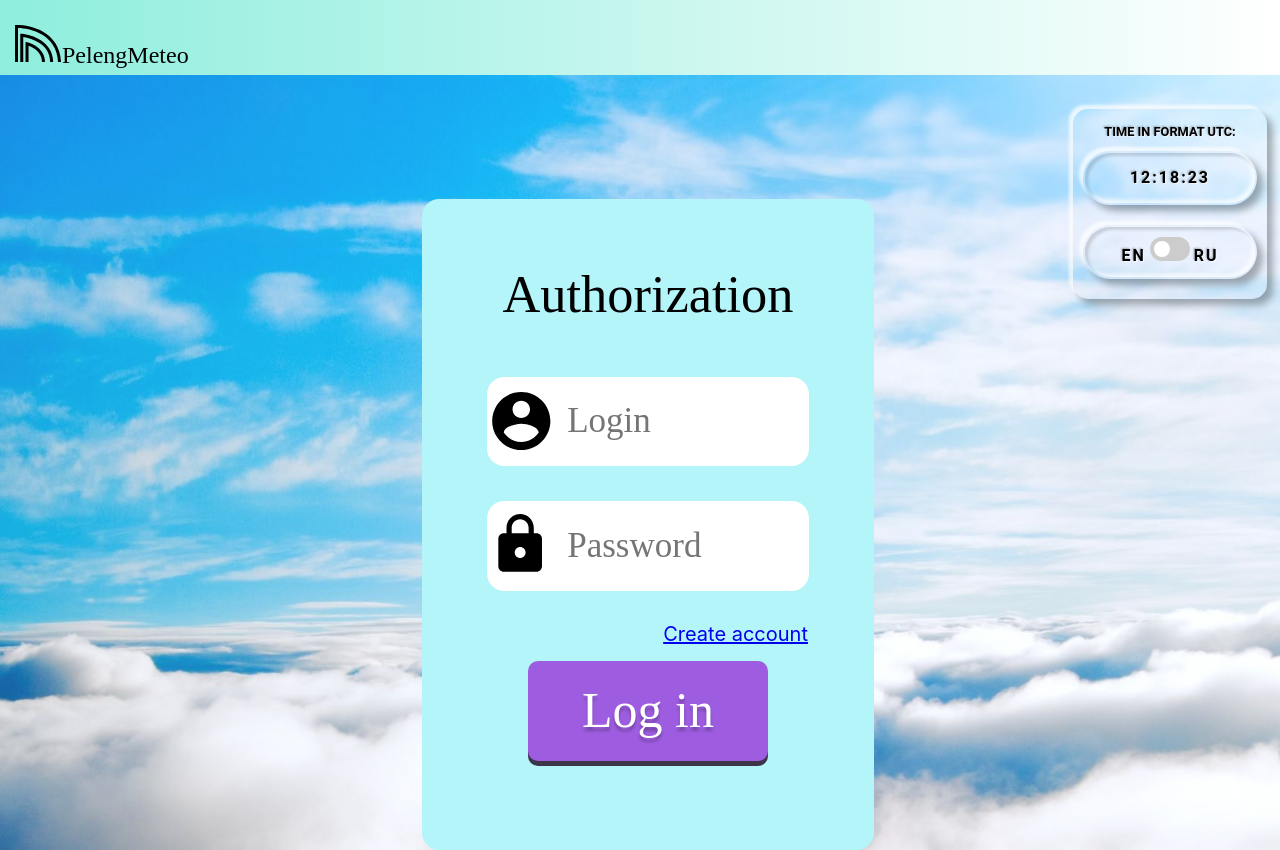
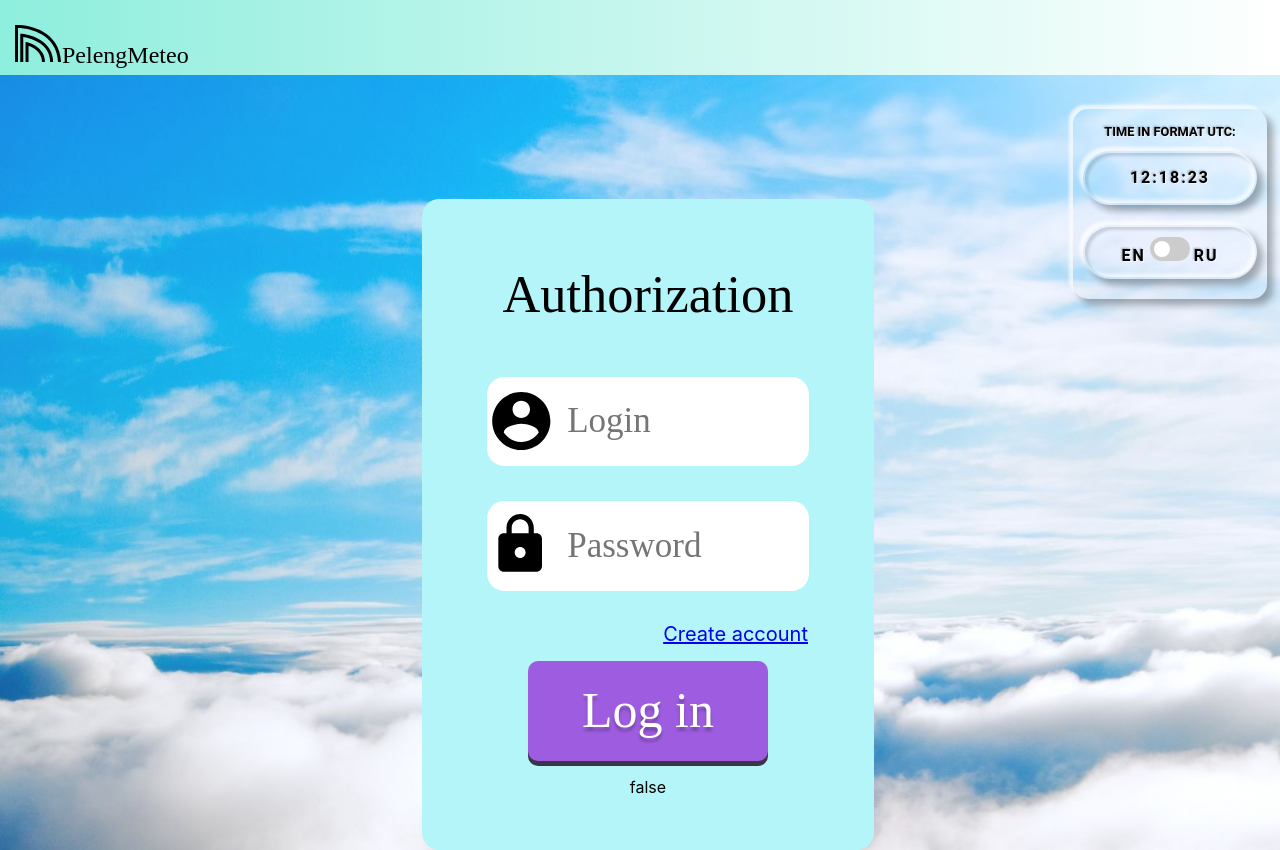
Before and after one commit to Alex-Chechulov/interface, a React (Create React App) app: page / in a window 1280 px wide. Built offline with nearby package versions, Linux system fonts and the light colour scheme.

Commit message:
Raising language button event to App

```diff
--- a/package.json
+++ b/package.json
@@ -6,10 +6,11 @@
     "@testing-library/jest-dom": "^5.16.4",
     "@testing-library/react": "^13.2.0",
     "@testing-library/user-event": "^13.5.0",
+    "i18n": "^0.14.2",
     "react": "^18.1.0",
     "react-dom": "^18.1.0",
     "react-router-dom": "^6.3.0",
-    "react-scripts": "5.0.1",
+    "react-scripts": "^2.1.3",
     "web-vitals": "^2.1.4"
   },
   "scripts": {
--- a/src/App.js
+++ b/src/App.js
@@ -6,13 +6,36 @@ import RegistrationPage from "./components/registrationPage/registrationPage";
 
 import {  BrowserRouter as Router, Route, Routes} from 'react-router-dom';
 
+
 class App extends React.Component{
+
+  constructor(props){
+    super(props);
+    this.state = {
+      check :false
+    };
+    this.handleChange = this.handleChange.bind(this);
+    console.log('constructor '+ this.state.check);
+  }
+  handleChange(event){
+    console.log('handleChange '+ event.target.checked);
+    if(event.target.checked==true){
+    this.setState({
+      check:true
+    });
+  }
+    else {
+    this.setState({
+      check:false
+    });
+  }
+  }
   render() {
     return (
 <Router>
       <Routes>
-        <Route path="/" exact element={<LogInPage/>}/>
-        <Route path="/RegistrationPage" exact element={<RegistrationPage/>}/>
+        <Route path="/" exact element={<LogInPage check={this.state.check} handleChange={this.handleChange}/>}/>
+        <Route path="/RegistrationPage" exact element={<RegistrationPage check={this.state.check} handleChange={this.handleChange}/>}/>
      </Routes>
 </Router>
 
--- a/src/components/additInfo/additInfo.js
+++ b/src/components/additInfo/additInfo.js
@@ -1,5 +1,6 @@
-import React, { useState, useEffect } from 'react';
+import React from 'react';
 import "./additInfo.css";
+
 class AdditInfo extends React.Component{
   constructor(props) {
   super(props);
@@ -28,6 +29,7 @@ timeInUTC(){
   if (UTCsecond<10) UTCsecond = "0" + UTCsecond;
   return UTChour + ":" + UTCminute+ ":" + UTCsecond;
 }
+
   render() {
     return (
 <div className="main-addit">
@@ -46,7 +48,7 @@ timeInUTC(){
       <h2 className="clock">
       EN
       <label class="switch">
-        <input type="checkbox"/>
+        <input type="checkbox" onChange={this.props.handleChange} checked={this.props.check}/>
         <span class="slider round"/>
       </label>
       RU
--- a/src/components/loginPage/loginPage.js
+++ b/src/components/loginPage/loginPage.js
@@ -9,8 +9,9 @@ class LogInPage extends React.Component{
     return (
 <div className="login-main">
 <Header />
-<AdditInfo />
-<WindowLogin />
+<AdditInfo check={this.props.check}
+handleChange={this.props.handleChange}/>
+<WindowLogin check={this.props.check}/>
 </div>
     );
   }
--- a/src/components/registrationPage/registrationPage.js
+++ b/src/components/registrationPage/registrationPage.js
@@ -9,8 +9,9 @@ class RegistrationPage extends React.Component{
     return (
 <div className="registration-main">
 <Header />
-<AdditInfo />
-<WindowRegistration />
+<AdditInfo check={this.props.check}
+handleChange={this.props.handleChange}/>
+<WindowRegistration check={this.props.check}/>
 </div>
     );
   }
--- a/src/components/windowLogin/windowLogin.js
+++ b/src/components/windowLogin/windowLogin.js
@@ -54,6 +54,7 @@ class WindowLogin extends React.Component{
     </label>
     <button type="submit" className="login-button">Log in</button>
 </form>
+<p>{String(this.props.check)}</p>
 </div>
     );
   }
--- a/src/components/windowRegistration/windowRegistration.js
+++ b/src/components/windowRegistration/windowRegistration.js
@@ -64,6 +64,7 @@ class WindowRegistration extends React.Component{
     </label>
     <button type="submit" className="registration-button">Registration</button>
 </form>
+<p>{String(this.props.check)}</p>
 </div>
     );
   }
```
Also changed, not shown: 1 other file (tests, documents, lock files or other folders).
